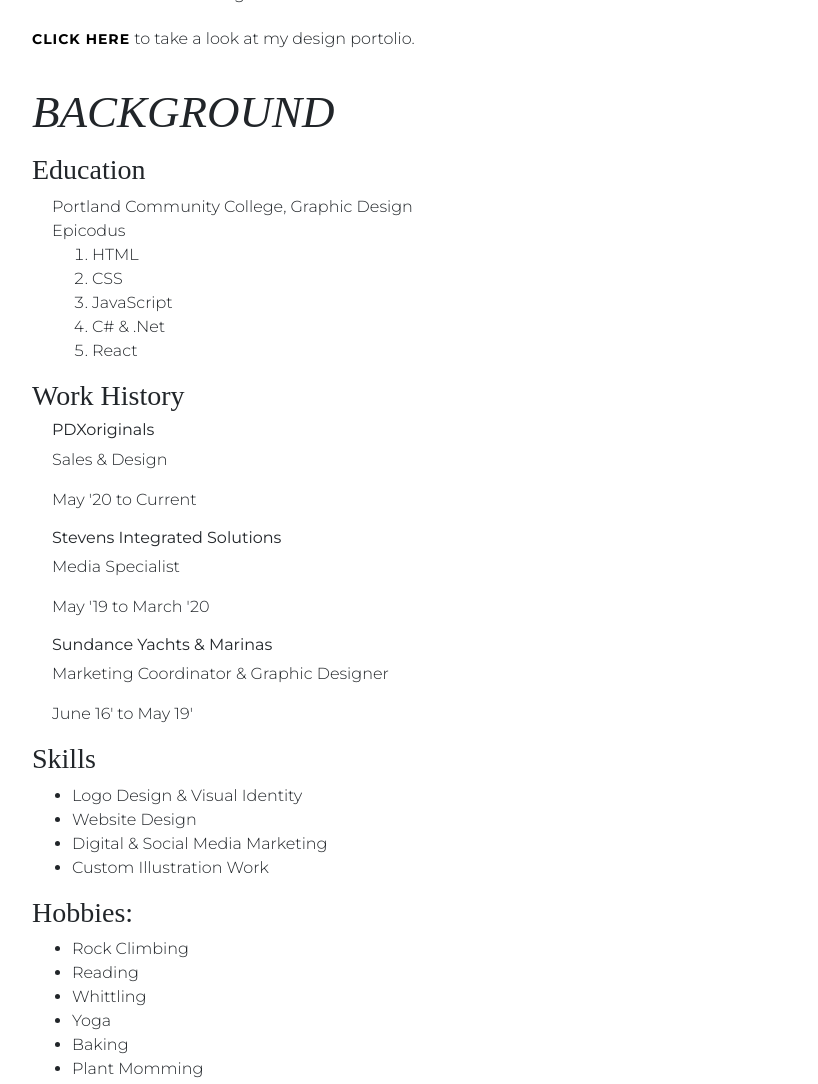
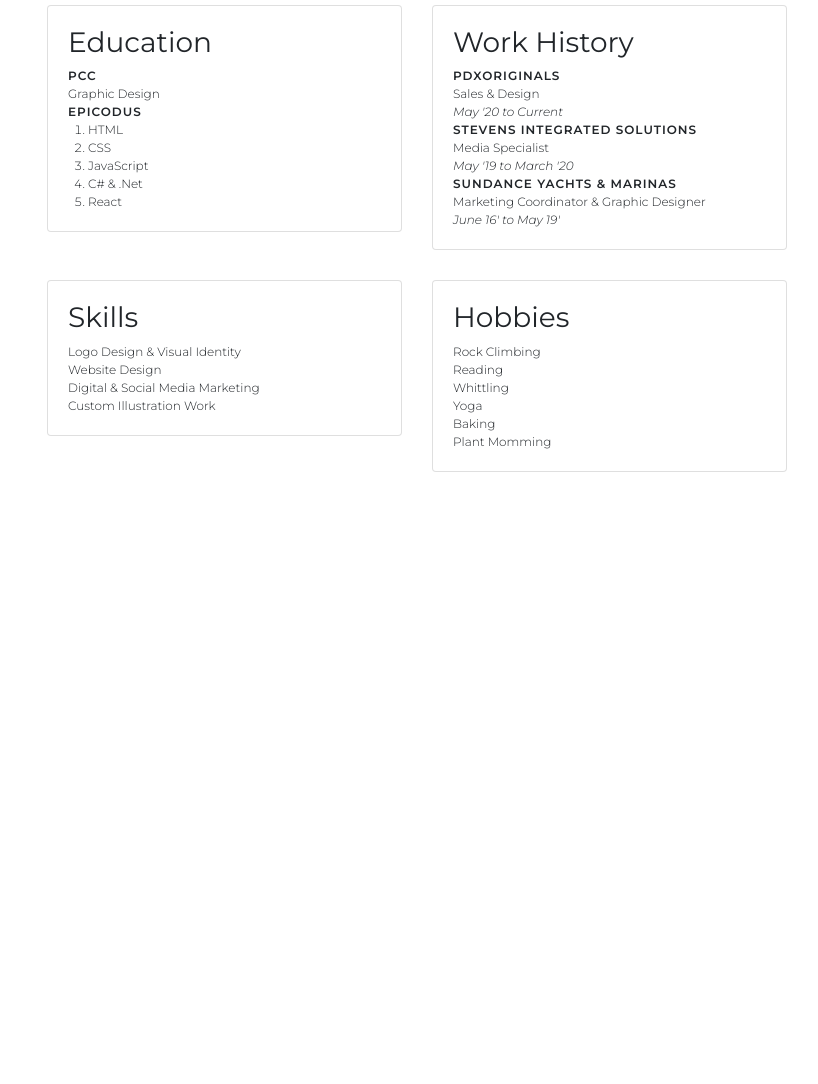
Before and after one commit to ellajtanttu/portfolio-oct, a plain HTML site: page about.html in a window 1280 px wide. Shown: the part 572-1656 px from the top of the page, without its empty margins (223-1041 px from the left). After the commit the page ends 1074 px from the top, so only its background shows below. Drawn offline with Linux system fonts and the light colour scheme; a web font is replaced by a local one.

Commit message:
add cards to about page background section, clean up css

```diff
--- a/about.html
+++ b/about.html
@@ -29,23 +29,37 @@
 
   <div class="container" id="about">
     <div class="bio">
+      <div class="row">
+        <div class="col-lg-5">
           <img class="bioImg" src="https://i.pinimg.com/280x280_RS/16/5d/c7/165dc703cb218113dd45c338952d6035.jpg"
             alt="Ella sitting in front of a waterfall" />
+        </div>
+        <div class="col-lg-7">
           <h1>About Ella</h1>
           <p>
             Hey there, my name is Ella Tanttu. I am currently studying programming at Epicodus. My diverse
             background includes working in several different industries with roles ranging from web designer, internet
             marketer, social media marketer, and even prepress and in-house graphic design for a local printer. I'm
             looking forward to adding to my skills and pushing my knowledge even further in the coming months! </p>
-        <p><a href="https://www.ellatanttudesign.com/"><strong>Click Here</strong></a> to take a look at my design portolio.
+          <p><a href="https://www.ellatanttudesign.com/"><strong>Click Here</strong></a> to take a look at my design
+            portolio.
           </p>
+        </div>
+      </div>
 
       <h2>Background</h2>
 
+      <div class="row">
+
+        <div class="col-lg-6">
+          <div class="card">
+            <ul class="list-unstyled">
+              <li>
                 <h3>Education</h3>
-      <ul id="education">
-        <li>Portland Community College, Graphic Design</li>
-        <li>Epicodus</li>
+              </li>
+              <li><strong>PCC</strong></li>
+              <li>Graphic Design</li>
+              <li><strong>Epicodus</strong></li>
               <ol>
                 <li>HTML</li>
                 <li>CSS</li>
@@ -54,45 +68,66 @@
                 <li>React</li>
               </ol>
             </ul>
+          </div>
+        </div>
 
+        <div class="col-lg-6">
+          <div class="card">
+            <ul class="list-unstyled">
+              <li>
                 <h3>Work History</h3>
-
-      <ul id="work">
-        <li>
-          <h6>PDXoriginals</h6>
-          <p>Sales & Design</p>
-          <p>May '20 to Current</p>
               </li>
 
+              <li> <strong>PDXoriginals</strong></li>
+              <li>Sales & Design</li>
+              <li><em>May '20 to Current</em></li>
+
+              <li> <strong>Stevens Integrated Solutions</strong></li>
+              <li>Media Specialist</li>
+              <li><em>May '19 to March '20</em></li>
+
+              <li> <strong>Sundance Yachts & Marinas</strong></li>
+              <li>Marketing Coordinator & Graphic Designer</li>
+              <li><em>June 16' to May 19'</em></li>
+            </ul>
+          </div>
+        </div>
+
+      </div>
+      <div class="row">
+
+        <div class="col-lg-6">
+          <div class="card">
+            <ul class="list-unstyled">
               <li>
-          <h6>Stevens Integrated Solutions</h6>
-          <p>Media Specialist</p>
-          <p>May '19 to March '20</p>
+                <h3>Skills</h3>
               </li>
-
-        <li>
-          <h6>Sundance Yachts & Marinas</h6>
-          <p>Marketing Coordinator & Graphic Designer</p>
-          <p>June 16' to May 19'</p>
-        </li>
-      </ul>
-
-      <h3>Skills</h3>
-      <ul>
               <li>Logo Design & Visual Identity</li>
               <li>Website Design</li>
               <li>Digital & Social Media Marketing</li>
               <li>Custom Illustration Work</li>
             </ul>
+          </div>
+        </div>
 
-      <h3>Hobbies:</h3>
-      <ul>
+        <div class="col-lg-6">
+          <div class="card">
+            <ul class="list-unstyled">
+              <li>
+                <h3>Hobbies</h3>
+              </li>
               <li>Rock Climbing</li>
               <li>Reading</li>
               <li>Whittling</li>
               <li>Yoga</li>
               <li>Baking</li>
               <li>Plant Momming</li>
+            </ul>
+          </div>
+        </div>
+      </div>
+
+
       </ul>
 
 
--- a/css/styles.css
+++ b/css/styles.css
@@ -40,7 +40,7 @@
 .hero-unit .btn:hover {
   font-variant-caps: all-small-caps;
   letter-spacing: 1px;
-  color: rgb(163, 163, 163));
+  color: rgb(163, 163, 163);
   border: none;
 }
 
@@ -57,102 +57,14 @@
   font-weight: 600;
   font-style: italic;
   font-size: 2em;
-  color: rgb(187, 185, 184);
+  color: rgb(252, 212, 80);
 }
 
 .container {
-  padding-top: 3%;
-}
-
-.port img {
-  height: 25vh;
-}
-
-.row {
-  padding-bottom: 5vh;
-}
-
-.card-body {
-  padding: 0px;
-  /* margin-bottom: 3vh; */
-  /* border: none; */
-}
-
-.card-img-top {
-  margin: 0px;
-  padding-bottom: 2vh;
-}
-
-div .card-text {
-  margin-left: 2vw;
-  margin-right: 2vw;
-}
-
-.btn-sm {
-  border: none;
-  border-radius: 35px;
-  padding-right: 20px;
-  padding-left: 20px;
-  background-color: rgb(218, 186, 47);
-  font-variant-caps: all-small-caps;
-  letter-spacing: 1px;
-  text-transform: none;
-  text-decoration: none;
-  color: white;
-  font-family: 'Montserrat', sans-serif;
-}
-
-.card span {
-  font-variant-caps: all-small-caps;
-  letter-spacing: 1px;
-  padding-left: 2px;
-}
-
-p .card-text {
-  text-align: left;
-}
-
-.html {
-  color: red;
-}
-
-.css {
-  color: blue;
-}
-
-.js {
-  color: orange;
-}
-
-.card-text:last-child {
-  margin: 2vh;
-}
-
-.card ul {
-  list-style-type: none;
-  font-size: .75em;
-  margin-left: -35px;
-}
-
-.languages{
- margin-left: 0;
- font-weight: 800;
-}
-
-.bioImg {
-  max-width: 360px;
-  max-height: 360px;
-  border-radius: 180px;
-}
-
-.container {
+  padding-top: 5%;
   font-family: 'Andada Pro', serif;
   font-weight: 600;
-}
-
-#about {
-  max-width: 800px;
-}
+  }
 
 .container h1 {
   font-family: 'Andada Pro', serif;
@@ -173,6 +85,103 @@ p .card-text {
   font-weight: 300;
 }
 
+.port img {
+  height: 25vh;
+}
+
+.row {
+  margin: auto;
+}
+
+.card {
+  max-width: 85vw;
+  margin-bottom: 30px;
+}
+
+.card-body {
+  padding: 20px;
+  /* margin-bottom: 3vh; */
+  /* border: none; */
+}
+
+.card-img-top {
+  margin: 0px;
+  padding-bottom: 2vh;
+}
+
+div .card-text {
+  margin-left: 2vw;
+  margin-right: 2vw;
+}
+
+.card span {
+  font-variant-caps: all-small-caps;
+  letter-spacing: 1px;
+  padding-left: 2px;
+}
+
+p .card-text {
+  text-align: left;
+}
+
+.card-text:last-child {
+  margin: 2vh;
+}
+
+.btn-sm {
+  border: none;
+  border-radius: 35px;
+  padding-right: 20px;
+  padding-left: 20px;
+  background-color: rgb(218, 186, 47);
+  font-variant-caps: all-small-caps;
+  letter-spacing: 1px;
+  text-transform: none;
+  text-decoration: none;
+  color: white;
+  font-family: 'Montserrat', sans-serif;
+}
+
+.html {
+  color: red;
+}
+
+.css {
+  color: blue;
+}
+
+.js {
+  color: orange;
+}
+
+.col-lg-4 ul {
+  list-style-type: none;
+  font-size: .75em;
+  margin-left: -38px;
+}
+
+.col-lg-6 ul {
+  list-style-type: none;
+  font-size: .75em;
+  margin: 20px;
+}
+
+.languages{
+  margin-left: 0;
+  font-weight: 800;
+}
+
+.bioImg {
+  max-width: 300px;
+  max-height: 300px;
+  border-radius: 150px;
+  margin-top: 35px;
+}
+
+#about {
+  max-width: 800px;
+}
+
 #work, #education {
   list-style-type: none;
   margin-left: -20px;
@@ -186,5 +195,12 @@ a {
   color:black
 }
 
-font-family: 'Andada Pro', serif;
-font-family: 'Montserrat', sans-serif;
+strong {
+  text-transform: uppercase;
+  letter-spacing: 1px;
+  font-weight: 600;
+}
+
+ol {
+  margin-left: -20px;
+}
```
Also changed, not shown: index.html (+1 -1 lines). Lines whose indentation alone changed are shown as unchanged.
